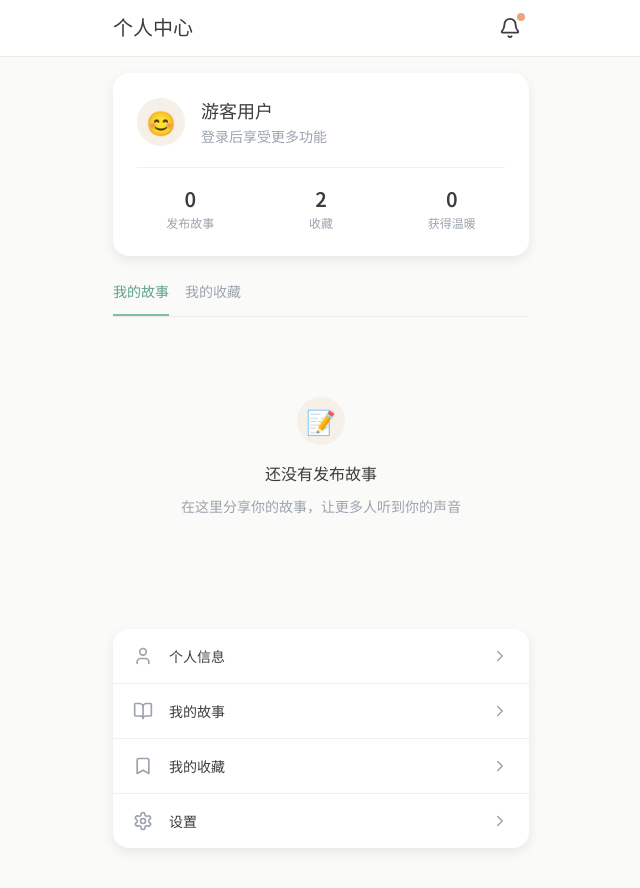
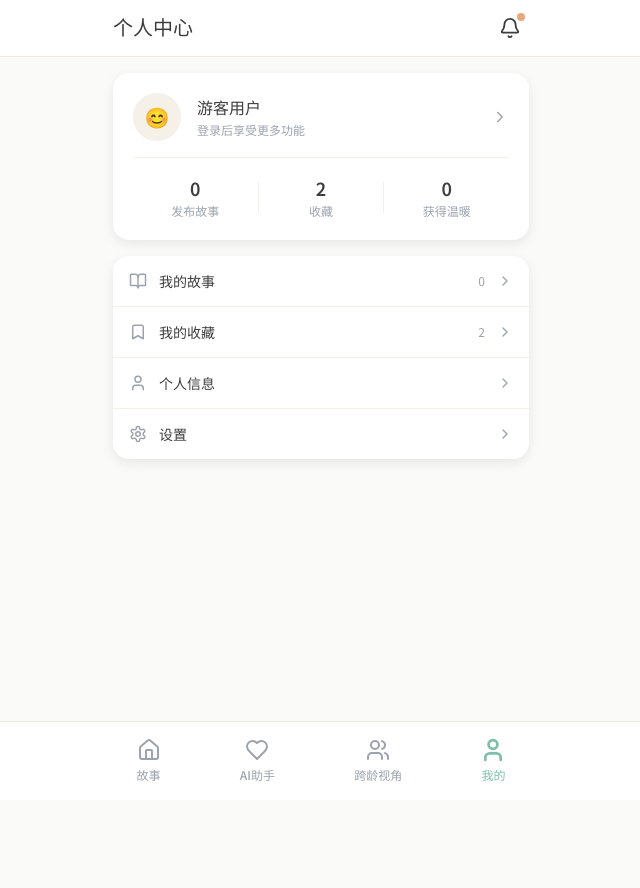
Before and after one commit to LJJ666666/MyPsychologyRoom, a React (Vite) app: page /profile in a window 1280 px wide. Shown: the top 888 px of the page, without its empty margins (319-959 px from the left). After the commit the page ends 800 px from the top, so only its background shows below. Built offline with nearby package versions, Linux system fonts and the light colour scheme.

Commit message:
feat: 心理治疗室 App 产品规划
Co-authored-by: traeagent <traeagent@users.noreply.github.com>

```diff
--- a/src/pages/CrossAge/CrossAgePage.tsx
+++ b/src/pages/CrossAge/CrossAgePage.tsx
@@ -1,7 +1,7 @@
 import React, { useState } from 'react';
 import { MessageCircle } from 'lucide-react';
 
-import { Header } from '../../components/Layout';
+import { Header, BottomNav } from '../../components/Layout';
 import { crossAgeTopics } from '../../data/mock';
 import { CrossAgeTopic, AgeGroup, AGE_GROUP_LABELS } from '../../types';
 import { Card, Tag, Divider, Avatar } from '../../components/ui';
@@ -136,6 +136,8 @@ export const CrossAgePage: React.FC = () => {
             ))}
         </div>
       </main>
+
+      <BottomNav />
     </div>
   );
 };
--- a/src/pages/Profile/ProfilePage.tsx
+++ b/src/pages/Profile/ProfilePage.tsx
@@ -1,21 +1,17 @@
-import React, { useState } from 'react';
+import React from 'react';
 import {
-  User,
   BookOpen,
   Bookmark,
+  User,
   Settings,
   ChevronRight,
   LogOut,
 } from 'lucide-react';
 
-import { Header } from '../../components/Layout';
-import { EmptyState } from '../../components/common';
-import { StoryCard } from '../../components/StoryCard';
+import { Header, BottomNav } from '../../components/Layout';
 import { useStore } from '../../store';
 import { AGE_GROUP_LABELS, AgeGroup } from '../../types';
-import { Card, Divider, Avatar } from '../../components/ui';
-
-type TabType = 'stories' | 'collections';
+import { Card, Divider } from '../../components/ui';
 
 const AGE_GROUP_ICONS: Record<AgeGroup, string> = {
   teen: '🌱',
@@ -24,70 +20,81 @@ const AGE_GROUP_ICONS: Record<AgeGroup, string> = {
   elder: '🍀',
 };
 
-export const ProfilePage: React.FC<{ onStoryClick?: (storyId: string) => void }> = ({
-  onStoryClick,
-}) => {
+export const ProfilePage: React.FC = () => {
   const { user, myStories, stories, logout } = useStore();
-  const [activeTab, setActiveTab] = useState<TabType>('stories');
-
   const collectedStories = stories.filter((story) => story.isCollected);
 
-  const menuItems = [
-    { icon: User, label: '个人信息', onClick: () => {} },
-    { icon: BookOpen, label: '我的故事', onClick: () => setActiveTab('stories') },
-    { icon: Bookmark, label: '我的收藏', onClick: () => setActiveTab('collections') },
-    { icon: Settings, label: '设置', onClick: () => {} },
+  const displayName = user?.nickname || '游客用户';
+  const displayDesc = user ? AGE_GROUP_LABELS[user.ageGroup] : '登录后享受更多功能';
+  const avatarIcon = user?.ageGroup ? AGE_GROUP_ICONS[user.ageGroup] : '😊';
+
+  const listItems = [
+    {
+      icon: BookOpen,
+      label: '我的故事',
+      value: myStories.length,
+      onClick: () => {},
+    },
+    {
+      icon: Bookmark,
+      label: '我的收藏',
+      value: collectedStories.length,
+      onClick: () => {},
+    },
+    {
+      icon: User,
+      label: '个人信息',
+      value: null,
+      onClick: () => {},
+    },
+    {
+      icon: Settings,
+      label: '设置',
+      value: null,
+      onClick: () => {},
+    },
   ];
 
   return (
-    <div className="min-h-screen bg-background pb-20">
+    <div className="min-h-screen bg-background pb-24">
       <Header title="个人中心" />
 
       <main className="max-w-md mx-auto px-4 py-4">
-        {/* Profile Card */}
-        <Card padding="lg" className="mb-6">
-          <div className="flex items-center gap-4">
-            <Avatar size="lg" variant="secondary">
-              {user?.ageGroup ? AGE_GROUP_ICONS[user.ageGroup] : '😊'}
-            </Avatar>
-            <div className="flex-1">
-              {user ? (
-                <>
-                  <h2 className="font-serif text-lg font-medium text-foreground">
-                    {user.nickname}
-                  </h2>
-                  <p className="text-sm text-muted">
-                    {AGE_GROUP_LABELS[user.ageGroup]}
-                  </p>
-                </>
-              ) : (
-                <>
-                  <h2 className="font-serif text-lg font-medium text-foreground">
-                    游客用户
-                  </h2>
-                  <p className="text-sm text-muted">登录后享受更多功能</p>
-                </>
-              )}
+        {/* 个人资料卡 */}
+        <Card padding="md" className="mb-4">
+          <button className="flex items-center gap-4 w-full">
+            <div className="w-12 h-12 rounded-full bg-secondary flex items-center justify-center text-xl">
+              {avatarIcon}
             </div>
+            <div className="flex-1 text-left">
+              <div className="font-serif text-base font-medium text-foreground">
+                {displayName}
               </div>
+              <div className="text-xs text-muted">{displayDesc}</div>
+            </div>
+            <ChevronRight size={18} className="text-muted" />
+          </button>
 
-          {/* Stats */}
-          <Divider className="mt-5" />
-          <div className="flex gap-6 pt-4">
+          <Divider className="my-4" />
+
+          {/* 数字统计 */}
+          <div className="flex items-center justify-around">
             <div className="text-center flex-1">
-              <div className="text-xl font-semibold text-foreground">
+              <div className="text-lg font-semibold text-foreground">
                 {myStories.length}
               </div>
               <div className="text-xs text-muted">发布故事</div>
             </div>
+            <div className="w-px h-8 bg-divider" />
             <div className="text-center flex-1">
-              <div className="text-xl font-semibold text-foreground">
+              <div className="text-lg font-semibold text-foreground">
                 {collectedStories.length}
               </div>
               <div className="text-xs text-muted">收藏</div>
             </div>
+            <div className="w-px h-8 bg-divider" />
             <div className="text-center flex-1">
-              <div className="text-xl font-semibold text-foreground">
+              <div className="text-lg font-semibold text-foreground">
                 {myStories.reduce((acc, s) => acc + s.likes, 0)}
               </div>
               <div className="text-xs text-muted">获得温暖</div>
@@ -95,102 +102,43 @@ export const ProfilePage: React.FC<{ onStoryClick?: (storyId: string) => void }>
           </div>
         </Card>
 
-        {/* Tab Content */}
-        <div className="mb-6">
-          <div className="flex gap-4 border-b border-border mb-4">
-            <button
-              onClick={() => setActiveTab('stories')}
-              className={`pb-3 text-sm font-medium border-b-2 transition-colors ${
-                activeTab === 'stories'
-                  ? 'border-primary text-primary-dark'
-                  : 'border-transparent text-muted'
-              }`}
-            >
-              我的故事
-            </button>
-            <button
-              onClick={() => setActiveTab('collections')}
-              className={`pb-3 text-sm font-medium border-b-2 transition-colors ${
-                activeTab === 'collections'
-                  ? 'border-primary text-primary-dark'
-                  : 'border-transparent text-muted'
-              }`}
-            >
-              我的收藏
-            </button>
-          </div>
-
-          {activeTab === 'stories' && (
-            <div className="space-y-4 stagger-children">
-              {myStories.length === 0 ? (
-                <EmptyState
-                  icon="📝"
-                  title="还没有发布故事"
-                  description="在这里分享你的故事，让更多人听到你的声音"
-                />
-              ) : (
-                myStories.map((story) => (
-                  <StoryCard
-                    key={story.id}
-                    story={story}
-                    onClick={() => onStoryClick?.(story.id)}
-                  />
-                ))
-              )}
-            </div>
-          )}
-
-          {activeTab === 'collections' && (
-            <div className="space-y-4 stagger-children">
-              {collectedStories.length === 0 ? (
-                <EmptyState
-                  icon="📚"
-                  title="还没有收藏"
-                  description="在故事广场收藏让你触动的内容"
-                />
-              ) : (
-                collectedStories.map((story) => (
-                  <StoryCard
-                    key={story.id}
-                    story={story}
-                    onClick={() => onStoryClick?.(story.id)}
-                  />
-                ))
-              )}
-            </div>
-          )}
-        </div>
-
-        {/* Menu List */}
-        <Card padding="none" className="overflow-hidden">
-          {menuItems.map((item, index) => (
+        {/* 功能列表 */}
+        <Card padding="none" className="overflow-hidden mb-4">
+          {listItems.map((item, index) => (
             <button
               key={item.label}
               onClick={item.onClick}
-              className={`w-full flex items-center gap-4 px-5 py-4 hover:bg-surface-muted transition-colors ${
-                index !== menuItems.length - 1 ? 'border-b border-divider' : ''
+              className={`w-full flex items-center gap-3 px-4 py-3.5 hover:bg-surface-muted transition-colors ${
+                index !== listItems.length - 1 ? 'border-b border-divider' : ''
               }`}
             >
-              <item.icon size={20} className="text-muted" />
+              <item.icon size={18} className="text-muted" />
               <span className="flex-1 text-left text-sm text-foreground">
                 {item.label}
               </span>
-              <ChevronRight size={18} className="text-muted" />
+              {item.value !== null && (
+                <span className="text-xs text-muted">{item.value}</span>
+              )}
+              <ChevronRight size={16} className="text-muted" />
             </button>
           ))}
         </Card>
 
-        {/* Logout */}
+        {/* 退出登录 */}
         {user && (
+          <Card padding="none" className="overflow-hidden">
             <button
               onClick={logout}
-            className="w-full flex items-center justify-center gap-2 mt-4 py-3 text-sm text-muted hover:text-danger transition-colors"
+              className="w-full flex items-center justify-center gap-2 py-3.5 hover:bg-surface-muted transition-colors text-sm text-danger"
             >
               <LogOut size={18} />
               退出登录
             </button>
+          </Card>
         )}
       </main>
+
+      <BottomNav />
     </div>
   );
 };
--- a/tsconfig.json
+++ b/tsconfig.json
@@ -22,7 +22,7 @@
     "noFallthroughCasesInSwitch": false,
     "noUncheckedSideEffectImports": false,
     "forceConsistentCasingInFileNames": false,
-    "baseUrl": "./",
+    "baseUrl": ".",
     "paths": {
       "@/*": [
         "./src/*"
```
Also changed, not shown: src/pages/AIAssistant/AIAssistantPage.tsx (+7 -5 lines). Lines whose indentation alone changed are shown as unchanged.
